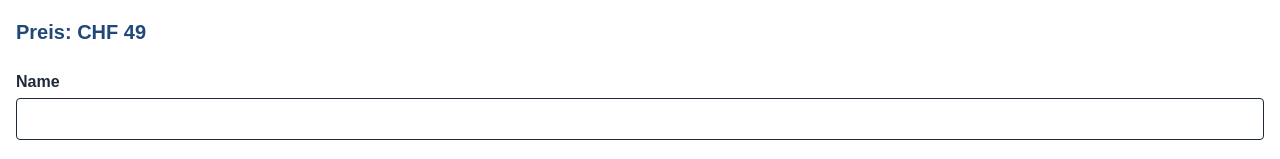
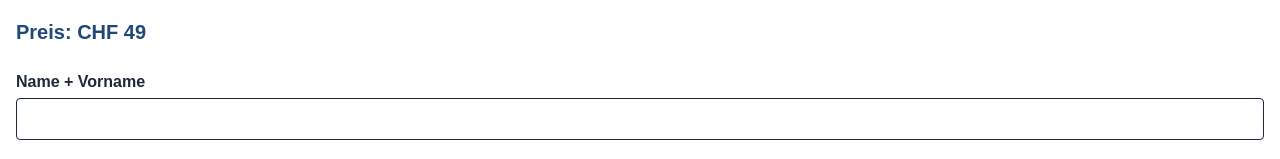
Before and after one commit to LE-NOIR-Web-Entwicklung/CVolutionNextJs, a Next.js app in the folder cvolution/: page /service-check in a window 1280 px wide. Both pictures are taken after a click on the button "Jetzt kaufen". Shown: the part 846-1005 px from the top of the page. Built offline with nearby package versions, Linux system fonts and the light colour scheme.

Commit message:
edit contact forms

```diff
--- a/cvolution/src/app/service-career/page.tsx
+++ b/cvolution/src/app/service-career/page.tsx
@@ -102,7 +102,7 @@ export default function ServiceCareer() {
             {showForm && !submitted && (
               <form onSubmit={handleSubmit} className="mt-6 space-y-4">
                 <div>
-                  <label className="block mb-1 font-semibold">Name</label>
+                  <label className="block mb-1 font-semibold">Name + Vorname</label>
                   <input
                     type="text"
                     className="w-full border rounded px-3 py-2"
--- a/cvolution/src/app/service-check/page.tsx
+++ b/cvolution/src/app/service-check/page.tsx
@@ -100,7 +100,7 @@ export default function ServiceCheck() {
             {showForm && !submitted && (
               <form onSubmit={handleSubmit} className="mt-6 space-y-4">
                 <div>
-                  <label className="block mb-1 font-semibold">Name</label>
+                  <label className="block mb-1 font-semibold">Name + Vorname</label>
                   <input
                     type="text"
                     className="w-full border rounded px-3 py-2"
--- a/cvolution/src/app/service-cv/page.tsx
+++ b/cvolution/src/app/service-cv/page.tsx
@@ -95,7 +95,7 @@ export default function ServiceCV() {
             {showForm && !submitted && (
               <form onSubmit={handleSubmit} className="mt-6 space-y-4">
                 <div>
-                  <label className="block mb-1 font-semibold">Name</label>
+                  <label className="block mb-1 font-semibold">Name + Vorname</label>
                   <input
                     type="text"
                     className="w-full border rounded px-3 py-2"
--- a/cvolution/src/app/service-motivation/page.tsx
+++ b/cvolution/src/app/service-motivation/page.tsx
@@ -93,7 +93,7 @@ export default function ServiceMotivation() {
             {showForm && !submitted && (
               <form onSubmit={handleSubmit} className="mt-6 space-y-4">
                 <div>
-                  <label className="block mb-1 font-semibold">Name</label>
+                  <label className="block mb-1 font-semibold">Name + Vorname</label>
                   <input
                     type="text"
                     className="w-full border rounded px-3 py-2"
--- a/cvolution/src/app/service-rav/page.tsx
+++ b/cvolution/src/app/service-rav/page.tsx
@@ -92,7 +92,7 @@ export default function ServiceRAV() {
             {showForm && !submitted && (
               <form onSubmit={handleSubmit} className="mt-6 space-y-4">
                 <div>
-                  <label className="block mb-1 font-semibold">Name</label>
+                  <label className="block mb-1 font-semibold">Name + Vorname</label>
                   <input
                     type="text"
                     className="w-full border rounded px-3 py-2"
--- a/cvolution/src/app/service-salary/page.tsx
+++ b/cvolution/src/app/service-salary/page.tsx
@@ -92,7 +92,7 @@ export default function ServiceSalary() {
             {showForm && !submitted && (
               <form onSubmit={handleSubmit} className="mt-6 space-y-4">
                 <div>
-                  <label className="block mb-1 font-semibold">Name</label>
+                  <label className="block mb-1 font-semibold">Name + Vorname</label>
                   <input
                     type="text"
                     className="w-full border rounded px-3 py-2"
```
